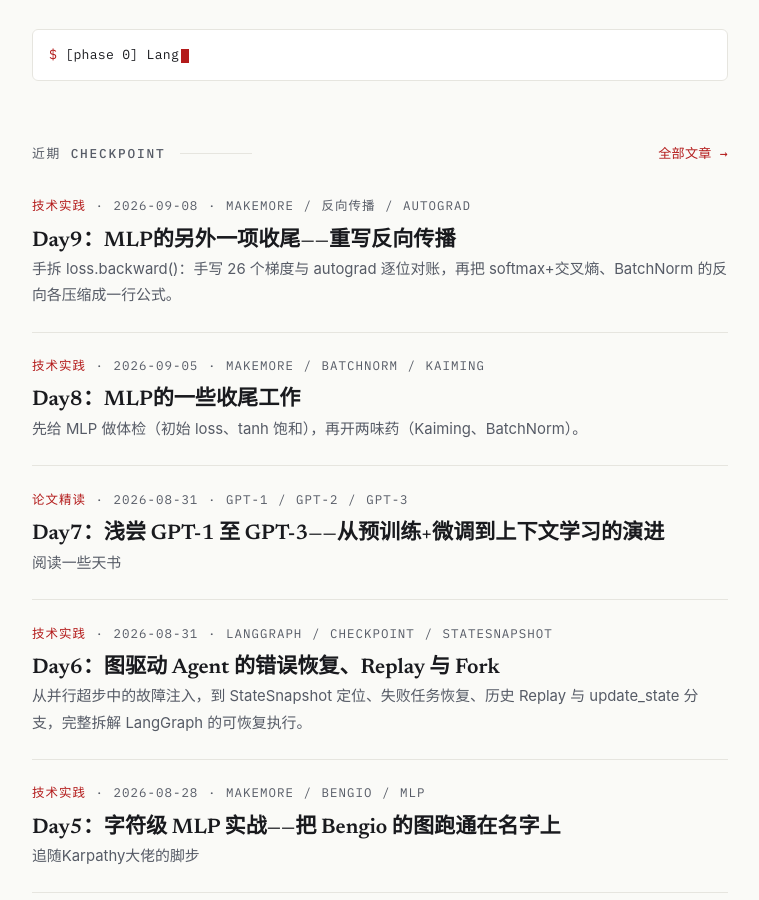
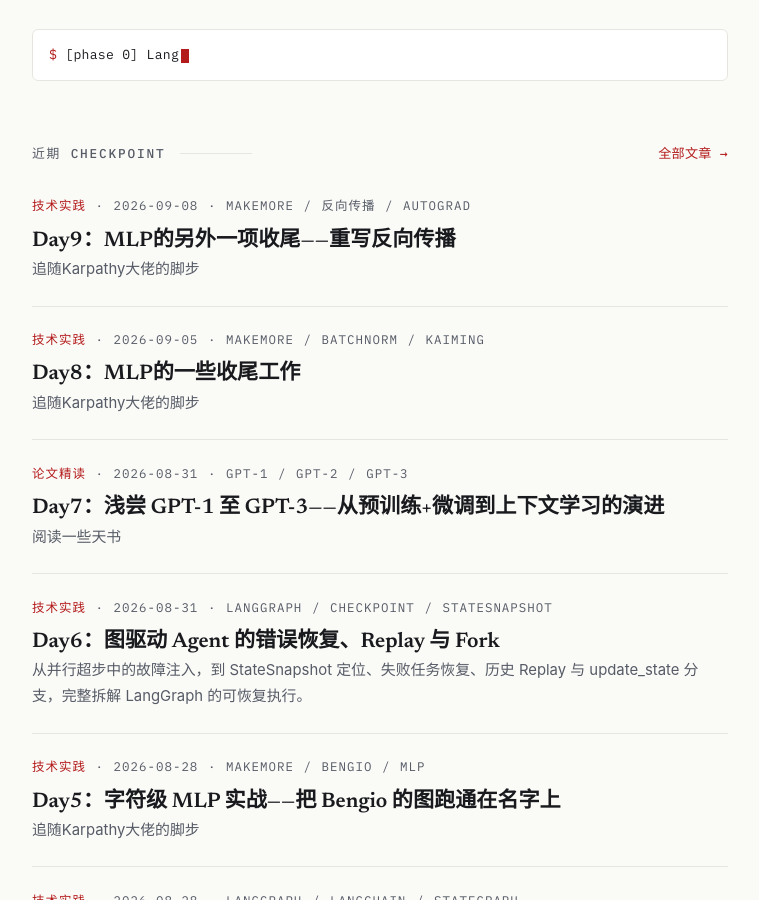
Before and after one commit to Redmoon-2333/Redmoon-2333.github.io, a Jekyll site: the page built from index.html, in a window 1280 px wide and 900 px high, scrolled down 300 px. Shown: the whole window, without its empty margins (260-1019 px from the left). Built offline with Jekyll 4.4.1, drawn with Linux system fonts in a browser that asks for light colours.

Commit message:
docs(blog): Day8/Day9 摘要统一为系列口吻「追随Karpathy大佬的脚步」

```diff
--- a/_posts/2026-09-05-makemore-mlp-batchnorm.md
+++ b/_posts/2026-09-05-makemore-mlp-batchnorm.md
@@ -11,7 +11,7 @@ tags:
   - 初始化
   - 梯度消失
   - PyTorch
-excerpt: 先给 MLP 做体检（初始 loss、tanh 饱和），再开两味药（Kaiming、BatchNorm）。
+excerpt: 追随Karpathy大佬的脚步
 math: true
 ---
 
--- a/_posts/2026-09-08-makemore-backprop-ninja.md
+++ b/_posts/2026-09-08-makemore-backprop-ninja.md
@@ -11,7 +11,7 @@ tags:
   - BatchNorm
   - softmax
   - PyTorch
-excerpt: 手拆 loss.backward()：手写 26 个梯度与 autograd 逐位对账，再把 softmax+交叉熵、BatchNorm 的反向各压缩成一行公式。
+excerpt: 追随Karpathy大佬的脚步
 math: true
 ---
 
```
